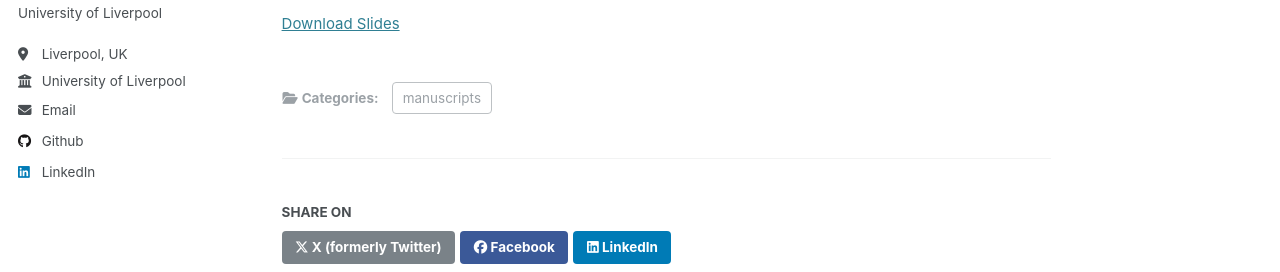
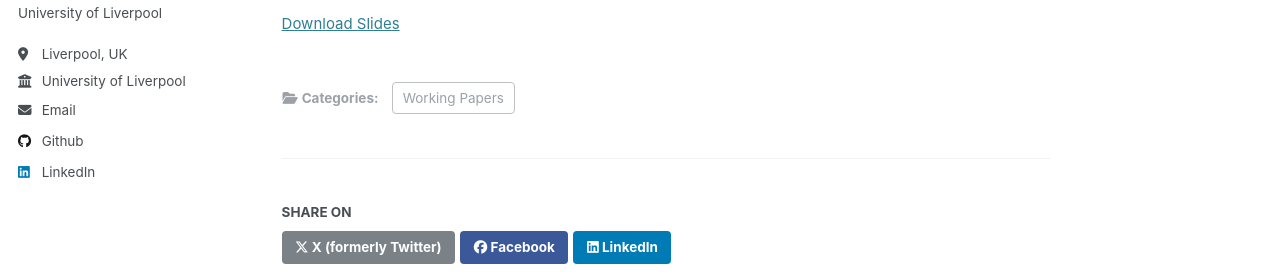
Before and after one commit to victoriabiagi/victoriabiagi.github.io, a Jekyll site: the page built from _publications/2015-10-01-paper-title-number-3.md, in a window 1280 px wide and 1136 px high. Shown: the part 376-648 px from the top of the window. Built offline with Jekyll 4.4.1, drawn with Linux system fonts in a browser that asks for light colours.

Commit message:
Update 2015-10-01-paper-title-number-3.md

```diff
--- a/_publications/2015-10-01-paper-title-number-3.md
+++ b/_publications/2015-10-01-paper-title-number-3.md
@@ -3,7 +3,7 @@
 description: 'NWSSDTP conference (2024, Lancaster University) - AMBS Doctoral Conference (2024, University of Manchester) - CLEAN UNIT (2024, Bocconi University)'
 infodownload: 'Accessible upon request'
 collection: publications
-category: manuscripts
+category: Working Papers
 # permalink: /publication/2015-10-01-paper-title-number-3
 excerpt: '**Abstract**: Real estate confiscation is a widespread practice to tackle organised crime throughout European countries. The Italian policy for the confiscation of Mafia assets also allows the social reuse of these properties to regenerate Mafia-ridden neighbourhoods. In this context, the socio-economic effects of reusing Mafia assets are still unexplored. Using school-level geo-referenced data from 2015 to 2022, I exploit the staggered reuse of Mafia properties to investigate local educational patterns within Mafia-ridden neighbourhoods. My results reveal a significant decrease in the dropout rate for schools having at least one reused Mafia residential property within their students’ catching area. The effect is sharper and larger where the number of CSOs is higher and where more people are unemployed. Moreover, I argue how the measured effect is driving a change both in educational resources and community perception. Consistently, I show that the effect is not driven by previous steps of the policy. From a policy perspective, these findings show the importance of reprioritizing public funds to improve human and social capital in Mafia strongholds, as well as addressing the bureaucratic issues that impede the effective restoration of confiscated properties.'
 # date: ""
```
